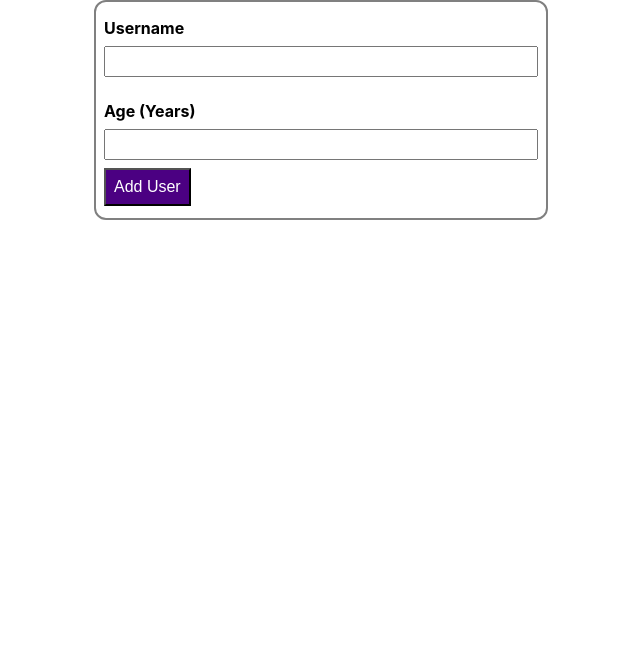
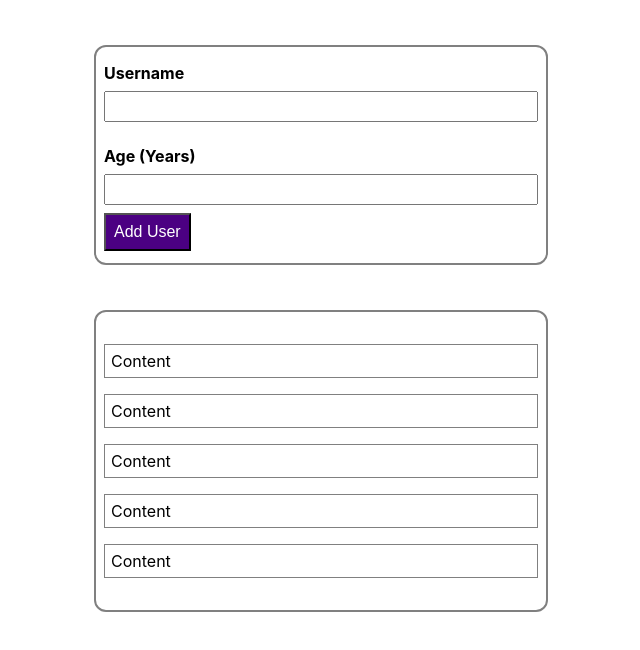
Before and after one commit to GTomkowski/React-Beginner-Project, a React (Create React App) app: page / in a window 1280 px wide. Shown: the top 650 px of the page, without its empty margins (319-959 px from the left). Built offline with nearby package versions, Linux system fonts and the light colour scheme.

Commit message:
added a NameList component section, initially styled it

```diff
--- a/src/App.js
+++ b/src/App.js
@@ -1,10 +1,14 @@
 import React from "react";
-import InputForm from "./components/InputForm";
+import InputForm from "./components/InputForm/InputForm";
 import styles from "./App.module.css";
+import NameList from "./components/NameList/NameList";
 function App() {
+	// tutaj bedziemy renderowac modala warunkowow w zaleznosci czy NameList length > 0 czy nie
+
 	return (
 		<div className={styles.wrapper}>
 			<InputForm />
+			<NameList />
 		</div>
 	);
 }
@@ -12,10 +16,6 @@ function App() {
 // project scope
 
 // what is needed?
-
-// a label and an input - twice // this belongs to FormInput
-
-// add button // this is a separate component named Button
 
 // a name list appears - with nameItems Component with a nameItem Components
 
--- a/src/App.module.css
+++ b/src/App.module.css
@@ -1,6 +1,8 @@
 .wrapper {
     display: flex;
+    flex-direction:column;
     justify-content: center;
+    align-items: center;
     width:100%;
     max-width:1200px;
     margin: 0 auto;
--- a/src/components/InputForm.module.css
+++ b/src/components/InputForm/InputForm.module.css
@@ -1,5 +1,6 @@
 .form {
 	width: 450px;
+    margin-top: 45px;
 	border: 2px solid grey;
     border-radius: 12px;
 }
@@ -20,6 +21,7 @@
 
 .form-control__label {
     font-weight: bold;
+    font-size: 16px;
 }
 
 .form-control__input {
--- /dev/null
+++ b/src/components/NameList/NameItem.js
@@ -0,0 +1,8 @@
+import React from "react";
+import styles from "./NameItem.module.css";
+
+const NameItem = () => {
+	return (<li className={styles.item}>Content</li>)
+};
+
+export default NameItem;
--- /dev/null
+++ b/src/components/NameList/NameItem.module.css
@@ -0,0 +1,6 @@
+.item {
+	list-style: none;
+	margin:8px 0;
+	padding: 6px;
+    border:1px solid grey;
+}
--- /dev/null
+++ b/src/components/NameList/NameList.js
@@ -0,0 +1,23 @@
+import React from "react";
+import styles from "./NameList.module.css";
+import NameItem from "./NameItem";
+
+const NameList = (props) => {
+	return (
+		<div className={styles.list}>
+			<ul className={styles['form-control']}>
+				<NameItem></NameItem>
+				<NameItem></NameItem>
+				<NameItem></NameItem>
+				<NameItem></NameItem>
+				<NameItem></NameItem>
+			</ul>
+		</div>
+	);
+};
+
+//
+
+// chce zeby namelist przejal styl ktory znajduje sie w input formie
+
+export default NameList;
--- /dev/null
+++ b/src/components/NameList/NameList.module.css
@@ -0,0 +1,13 @@
+.form-control {
+	padding: 8px;
+	display: flex;
+	flex-direction: column;
+	justify-content: space-evenly;
+}
+
+.list {
+	width: 450px;
+	margin-top: 45px;
+	border: 2px solid grey;
+	border-radius: 12px;
+}
```
Also changed, not shown: src/components/InputForm/Button.js (renamed from src/components/Button.js), src/components/InputForm/Button.module.css (renamed from src/components/Button.module.css), src/components/InputForm/InputForm.js (renamed from src/components/InputForm.js).
